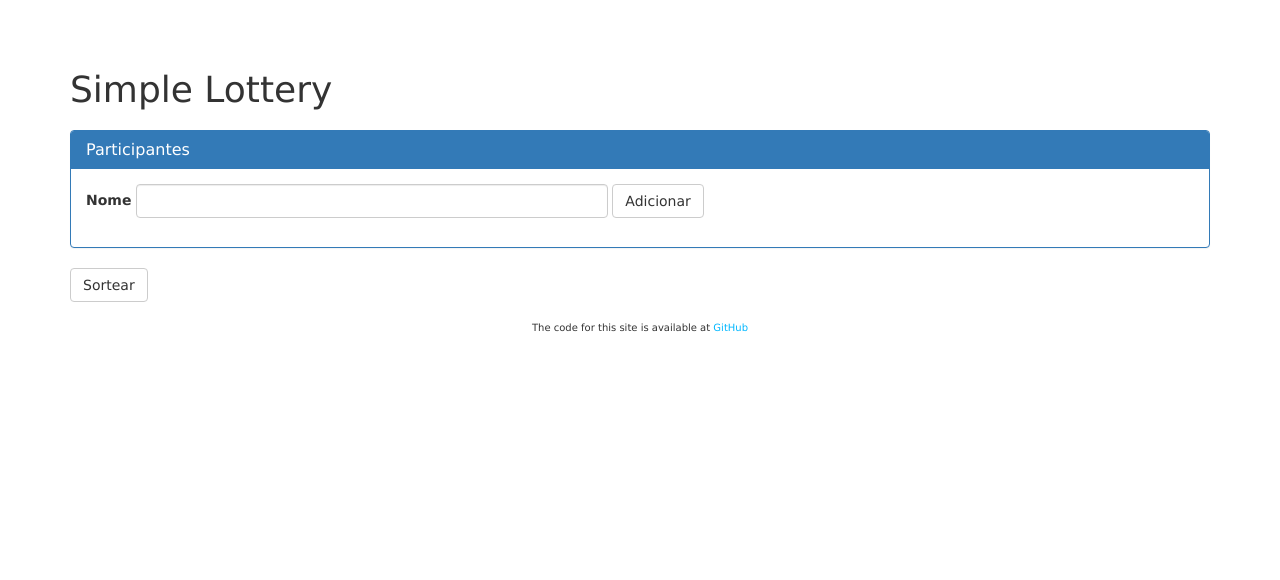
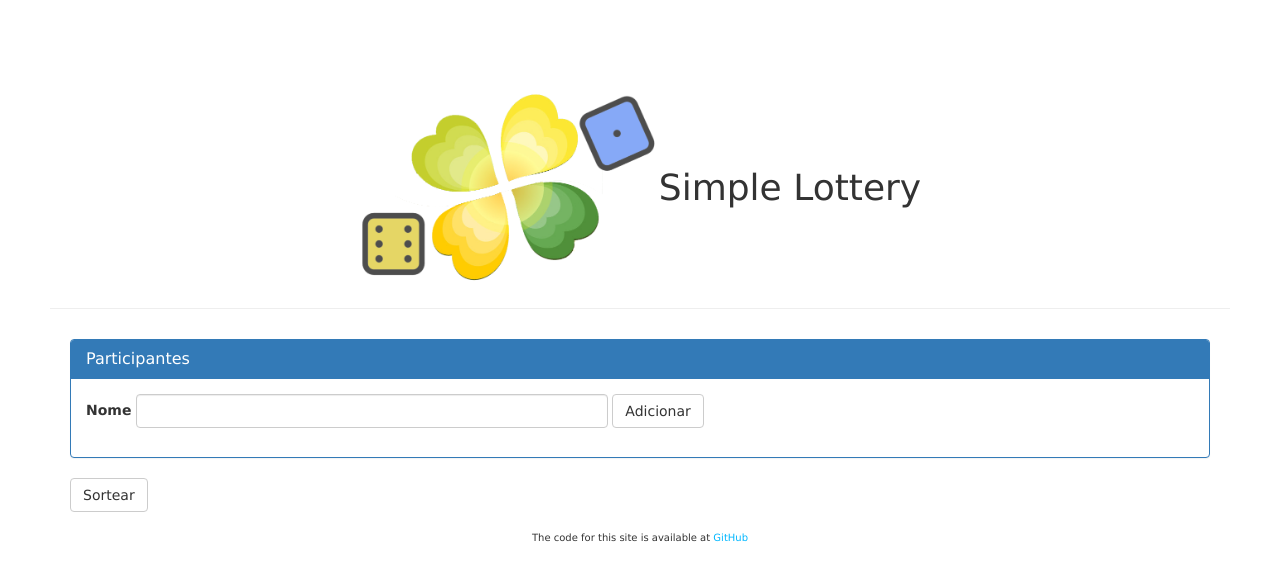
Before and after one commit to bmaraujo/simpleLottery, a website: page public/index.html in a window 1280 px wide. Drawn offline with nearby package versions, Linux system fonts and the light colour scheme.

Commit message:
Added a page header Added a logo

```diff
--- a/public/index.html
+++ b/public/index.html
@@ -10,13 +10,12 @@
 		<link rel="stylesheet" href="/stylesheets/style.css" />
 	</head>
 	<body>
+		<div class="page-header">
 
+		  <h1 style=""><img src="/images/logo.png" style="width: 300px;vertical-align: middle;">Simple Lottery</h1>
+
+		</div>
 		<div class="container">
-			<div class="row">
-				<div class="col-sm-12">
-					<h1><span id="campNome">Simple Lottery</span></h1>
-				</div>
-			</div>
 			<!-- AutoResponsivo -->
 			<ins class="adsbygoogle"
 		     style="display:block"
--- a/public/stylesheets/style.css
+++ b/public/stylesheets/style.css
@@ -11,3 +11,7 @@ a {
 	font-size: 10px;
 	text-align: center;
 }
+
+.page-header{
+	text-align: center;
+}
```
Also changed, not shown: public/images/logo.png (added).
